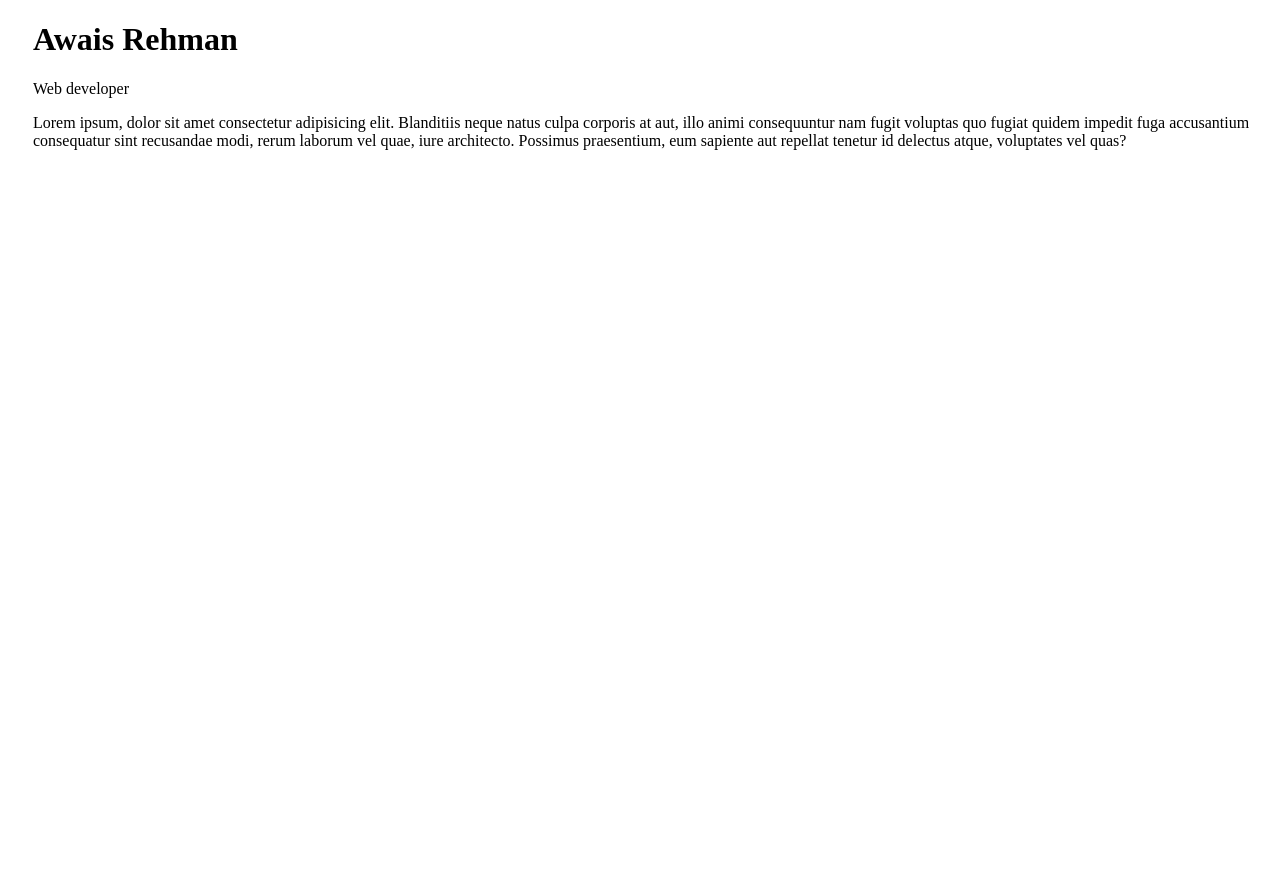
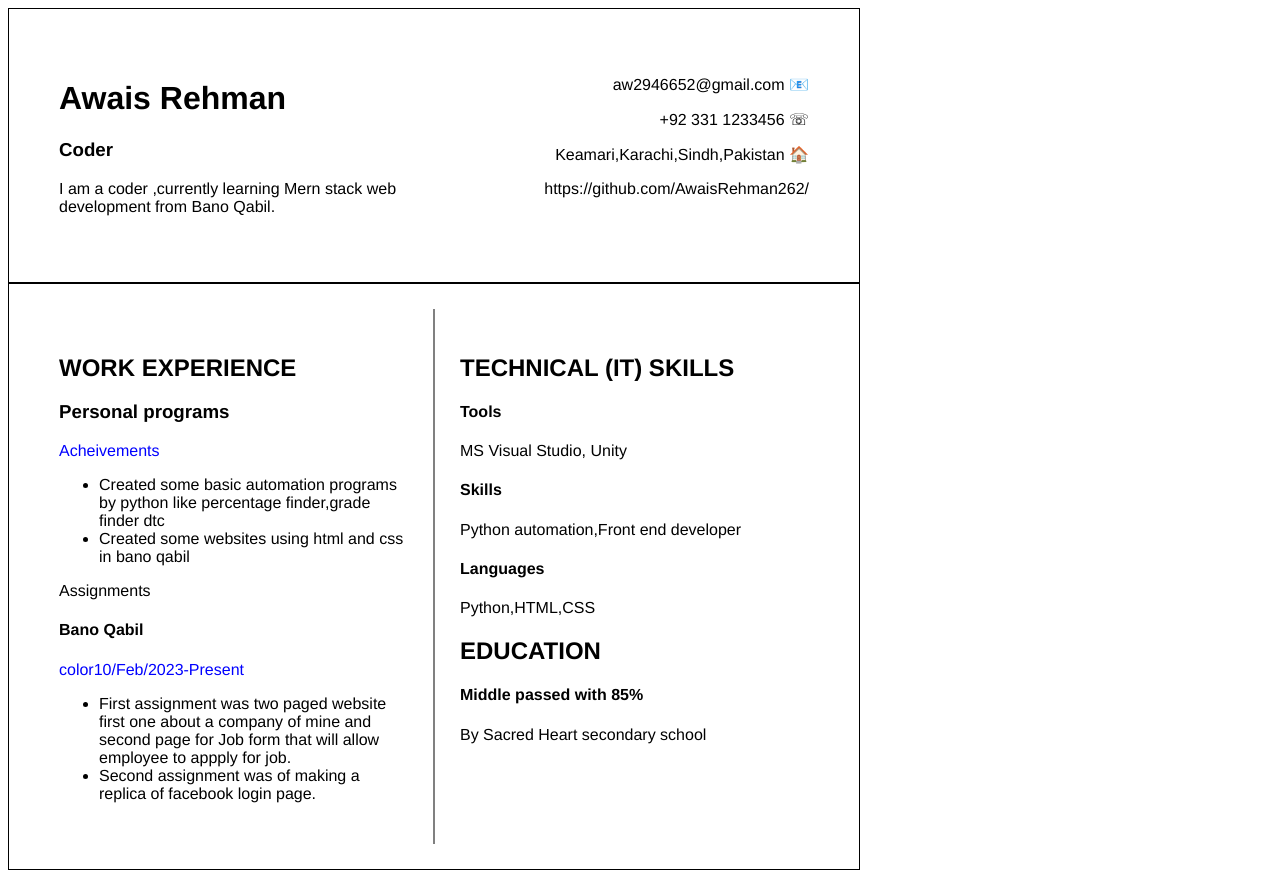
Before and after one commit to AwaisRehman262/BanoQabil, a plain HTML site: page CV/index.html in a window 1280 px wide. Before the commit the page ends 800 px from the top, so only its background shows below. Drawn offline with Linux system fonts and the light colour scheme.

Commit message:
CV completed

```diff
--- a/CV/index.html
+++ b/CV/index.html
@@ -8,9 +8,48 @@
     <title>Cirriculam Vitae</title>
 </head>
 <body>
-    <h1>Awais Rehman</h1>
-    <p>Web developer</p>
-    <p>Lorem ipsum, dolor sit amet consectetur adipisicing elit. Blanditiis neque natus culpa corporis at aut, illo animi consequuntur nam fugit voluptas quo fugiat quidem impedit fuga accusantium consequatur sint recusandae modi, rerum laborum vel quae, iure architecto. Possimus praesentium, eum sapiente aut repellat tenetur id delectus atque, voluptates vel quas?</p>
-
+    <header>
+        <div class="up-left-div">
+            <h1>Awais Rehman</h1>
+            <h3>Coder</h3>
+            <p>I am a coder ,currently learning Mern stack web development from Bano Qabil.</p>
+        </div>
+        <div class="up-right-div">
+            <p>aw2946652@gmail.com &#128231;</p>
+            <p> +92 331 1233456 &#9743;</p>
+            <p>Keamari,Karachi,Sindh,Pakistan &#127968;</p>
+            <p>https://github.com/AwaisRehman262/</p>
+        </div>
+    </header>
+    <div class="main">
+        <div class="down-left-div">
+            <h2>WORK EXPERIENCE</h2>
+            <h3>Personal programs</h3>
+            <p style="color: blue;">Acheivements</p>
+            <ul>
+                <li>Created some basic automation programs by python like percentage finder,grade finder dtc</li>
+                <li>Created some websites using html and css in bano qabil</li>
+            </ul>
+            <h">Assignments</h3>
+            <h4>Bano Qabil</h4>
+            <p style="color: blue;">color10/Feb/2023-Present</p>
+            <ul>
+                <li>First assignment was two paged website first one about a company of mine and second page for Job form that will allow employee to appply for job.</LI>
+                <li>Second assignment was of making a replica of facebook login page.</li>
+            </ul>
+        </div>
+        <div class="down-right-div">
+            <h2>TECHNICAL (IT) SKILLS</h2>
+            <h4>Tools</h4>
+            <p>MS Visual Studio, Unity</p>
+            <h4>Skills</h4>
+            <p>Python automation,Front end developer</p>
+            <h4>Languages</h4>
+            <p>Python,HTML,CSS</p>
+            <h2>EDUCATION</h2>
+            <h4>Middle passed with 85%</h4>
+            <p>By Sacred Heart secondary school</p>
+        </div>
+    </div>
 </body>
 </html>
--- a/CV/style.css
+++ b/CV/style.css
@@ -1,11 +1,53 @@
 body {
-
+    display: block;
+    background-color: #ffffff;
+    font-family:Helvetica;
+    align-self: center;
 }
 
-h1 {
-    margin-left: 25px;
+header {
+    display: flex;
+    border: 1px solid #000000;
+    padding: 25px;
+    width: 800px;
+}
+
+.up-left-div {
+    height:50%;
+    width:50%;
+    text-align: left;
+    padding: 25px;
+}
+
+.up-right-div {
+    width:50%;
+    height: 50%;
+    text-align: right;
+    padding: 25px;
+}
+
+.main {
+    display: flex;
+    border: 1px solid #000000;
+    padding: 25px;
+    width: 800px;
+}
+
+.down-left-div {
+    width:50%;
+    height: 50%;
+    border-right: 2px solid grey;
+    text-align: left;
+    padding: 25px;
+}
+
+.down-right-div {
+    width: 50%;
+    height:50%;
+    text-align: left;
+    padding: 25px;
 }
 
 P {
-    margin-left: 25px;
+    word-wrap: break-word;
 }
```
Also changed, not shown: CV/Assets/blue.jpeg (added), CV/Assets/blue.png (added), CV/Assets/grey.png (added).
